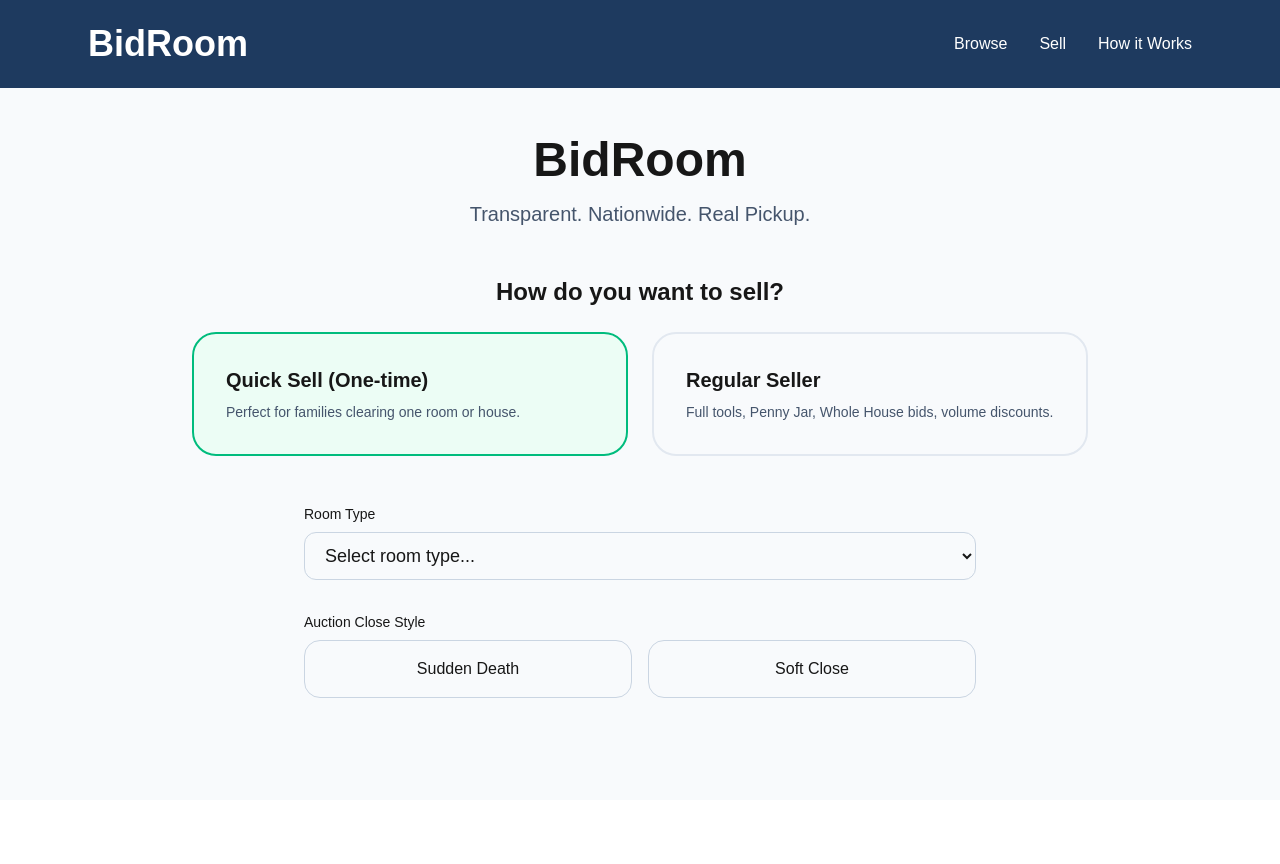
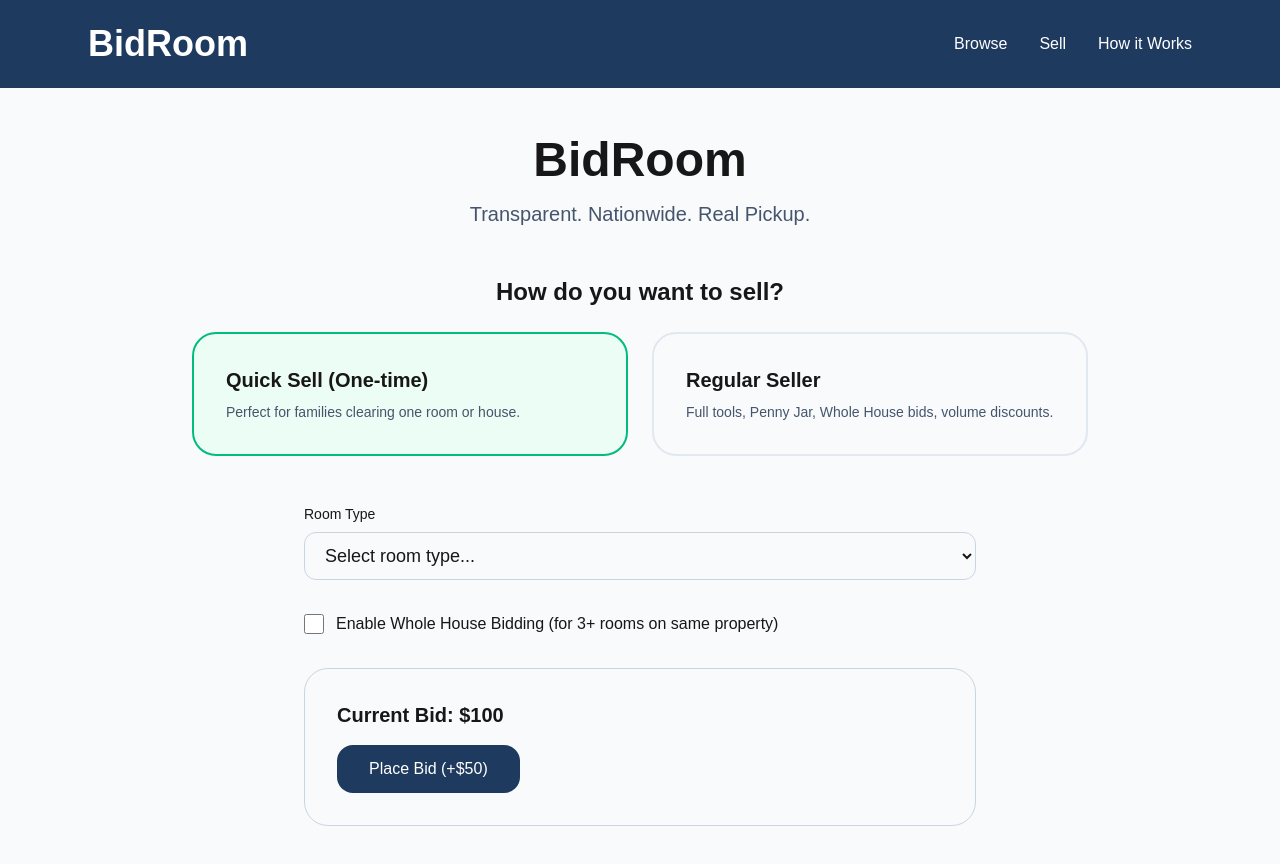
Before and after one commit to bidroomx-source/studious-octo-computing-machine, a Next.js app: page / in a window 1280 px wide. Both pictures are taken after a click on the element 410 px from the left and 394 px from the top of the page. Shown: the top 864 px of the page. Before the commit the page ends 800 px from the top, so only its background shows below. Built offline with nearby package versions, Linux system fonts and the light colour scheme.

Commit message:
Add bidding and Whole House toggle

```diff
--- a/app/page.tsx
+++ b/app/page.tsx
@@ -7,6 +7,8 @@ export default function BidRoom() {
   const [roomType, setRoomType] = useState('');
   const [closeStyle, setCloseStyle] = useState<'sudden' | 'soft' | null>(null);
   const [softMinutes, setSoftMinutes] = useState(3);
+  const [currentBid, setCurrentBid] = useState(100);
+  const [isWholeHouse, setIsWholeHouse] = useState(false);
 
   const roomTypes = ["Garage", "Storage Room", "Bedroom", "Kitchen", "Living Room", "Bathroom", "Laundry Room", "Playroom", "Home Office", "Basement", "Attic", "Workshop", "Other"];
 
@@ -42,7 +44,6 @@ export default function BidRoom() {
           </div>
         </div>
 
-        {/* Room Type + Close Style */}
         {tier && (
           <div className="max-w-2xl mx-auto space-y-8">
             <div>
@@ -53,19 +54,16 @@ export default function BidRoom() {
               </select>
             </div>
 
-            <div>
-              <label className="block text-sm font-medium mb-2">Auction Close Style</label>
-              <div className="flex gap-4">
-                <button onClick={() => setCloseStyle('sudden')} className={`flex-1 py-4 rounded-2xl border ${closeStyle === 'sudden' ? 'border-red-500 bg-red-50' : 'border-slate-300'}`}>Sudden Death</button>
-                <button onClick={() => setCloseStyle('soft')} className={`flex-1 py-4 rounded-2xl border ${closeStyle === 'soft' ? 'border-amber-500 bg-amber-50' : 'border-slate-300'}`}>Soft Close</button>
-              </div>
-              {closeStyle === 'soft' && (
-                <select value={softMinutes} onChange={(e) => setSoftMinutes(Number(e.target.value))} className="mt-4 w-full border border-slate-300 rounded-xl px-4 py-3">
-                  <option value={1}>1 minute extension</option>
-                  <option value={3}>3 minutes extension (recommended)</option>
-                  <option value={5}>5 minutes extension</option>
-                </select>
-              )}
+            {/* Whole House Toggle */}
+            <div className="flex items-center gap-3">
+              <input type="checkbox" checked={isWholeHouse} onChange={(e) => setIsWholeHouse(e.target.checked)} className="w-5 h-5" />
+              <label>Enable Whole House Bidding (for 3+ rooms on same property)</label>
+            </div>
+
+            {/* Bidding */}
+            <div className="border border-slate-300 rounded-3xl p-8">
+              <h3 className="font-bold text-xl mb-4">Current Bid: ${currentBid}</h3>
+              <button onClick={() => setCurrentBid(currentBid + 50)} className="bg-[#1e3a5f] text-white px-8 py-3 rounded-2xl font-medium">Place Bid (+$50)</button>
             </div>
           </div>
         )}
```
